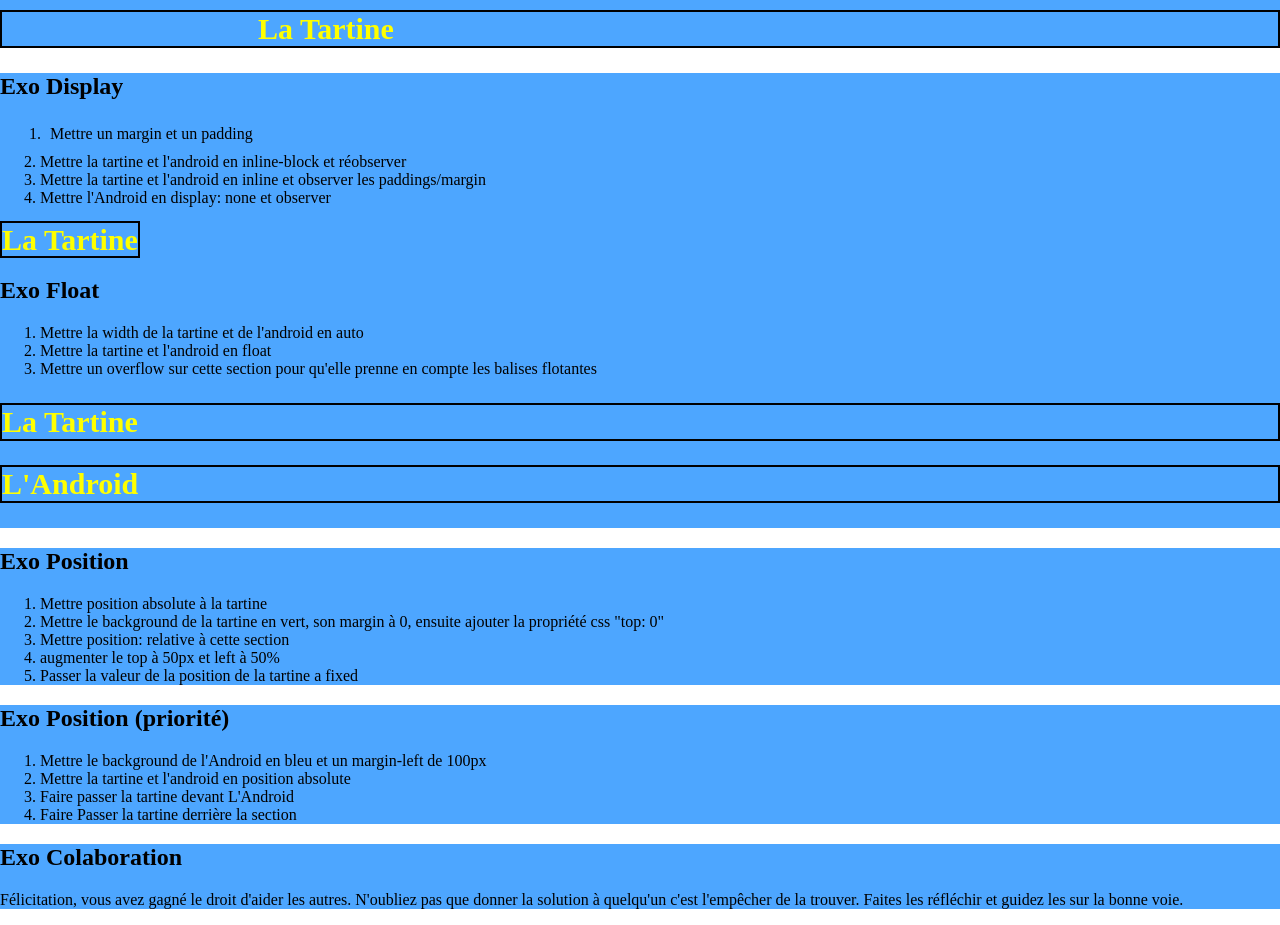
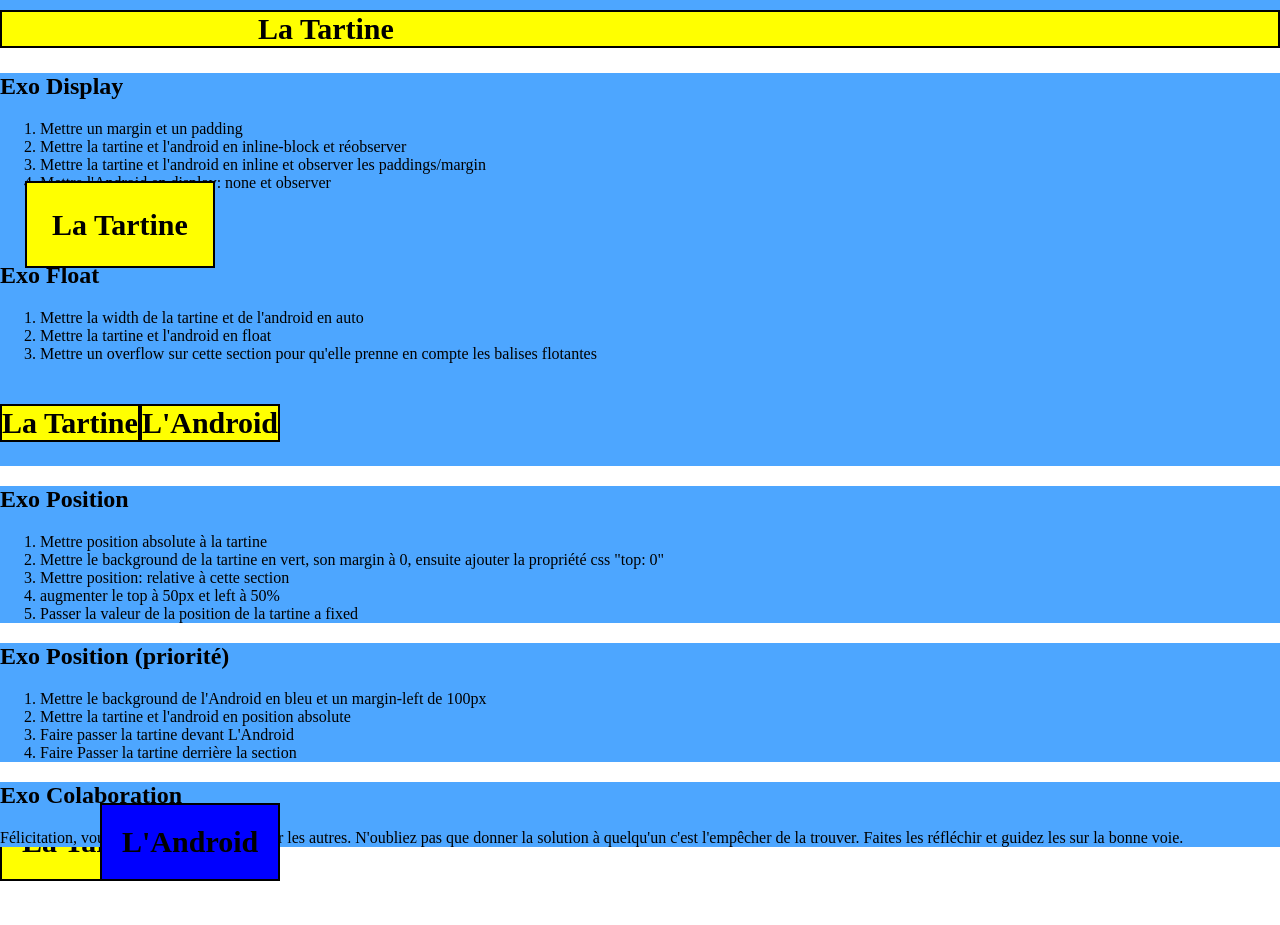
Before and after one commit to ilyasglm/exoCSS, a plain HTML site: page exo-positions/index.html in a window 1280 px wide. Shown: the part 760-1685 px from the top of the page. After the commit the page ends 1641 px from the top, so only its background shows below. Drawn offline with Linux system fonts and the light colour scheme.

Commit message:
exo pos/display

```diff
--- a/exo-positions/index.html
+++ b/exo-positions/index.html
@@ -44,7 +44,7 @@
   <section>
     <h1>Exo Display</h1>
     <ol>
-      <li class="marpad">Mettre un margin et un padding</li>
+      <li>Mettre un margin et un padding</li>
       <li>Mettre la tartine et l'android en inline-block et réobserver</li>
       <li>Mettre la tartine et l'android en inline et observer les paddings/margin
         <!-- Les margin top et bottom ne sont plus pris en compte alors que les paddings tops et bottom existent et ne prennent
@@ -52,8 +52,8 @@
       </li>
       <li>Mettre l'Android en display: none et observer</li>
     </ol>
-    <h2 class="disp">La Tartine</h2>
-    <h2 class="dispno">L'Android</h2>
+    <h2 class="marpad">La Tartine</h2>
+    <h2 class=" marpad dispno">L'Android</h2>
   </section>
 
   <section class="overflo">
@@ -85,7 +85,7 @@
     <h2 class="abso">La Tartine</h2>
   </section>
 
-  <section>
+  <section class="rela">
     <h1>Exo Position (priorité)</h1>
     <ol>
       <li>Mettre le background de l'Android en bleu et un margin-left de 100px</li>
@@ -94,8 +94,8 @@
       <li>Faire passer la tartine devant L'Android</li>
       <li>Faire Passer la tartine derrière la section</li>
     </ol>
-    <h2 class="absolu bcando">L'Android</h2>
-    <h2 class="absolu bctart">La Tartine</h2>
+    <h2 class=" bctartine">La Tartine</h2>
+    <h2 class=" bcandroid">L'Android</h2>
   </section>
 
   <section>
--- a/exo-positions/public/css/style.css
+++ b/exo-positions/public/css/style.css
@@ -8,7 +8,7 @@ section{
 }
 h2{
   border: 2px solid black;
-  color: yellow;
+  background-color: yellow;
   font-size: 30px;
 }
 .tar {
@@ -34,14 +34,11 @@ h2{
 
 /* exo display */
 .marpad{
-  margin: 5px;
-  padding: 5px;
+  margin: 25px;
+  padding: 25px;
+  display: inline;
 }
-.disp{
-  display: inline-block;
-  display: inline;
-  /* les padding et les margin partent */
-}
+
 .dispno{
   display: none;
   /* rend invisible */
@@ -51,7 +48,7 @@ h2{
 /* exo Float */
 .flo1{
   width: auto;
-  float: initial;
+  float: left;
 }
 .overflo {
   overflow: hidden;
@@ -73,18 +70,18 @@ position: relative;
 /* fin exo position */
 
 /* exo position (priorité) */
-.bcando{
+.bcandroid{
   background-color: blue;
   margin-left: 100px;
-  z-index: -1;
+  position: absolute;
+  padding: 20px;
 }
-.absolu{
+
+.bctartine{
   position: absolute;
-}
-.bctart{
-  background-color: yellow;
-  color: black;
-  z-index: -2;
+  padding: 20px;
+  z-index: 1; /* pour mettre la tartine au dessus de l'android*/
+  z-index: -1; /* pour mettre la tartine derriere la section*/
 }
 
 
```
